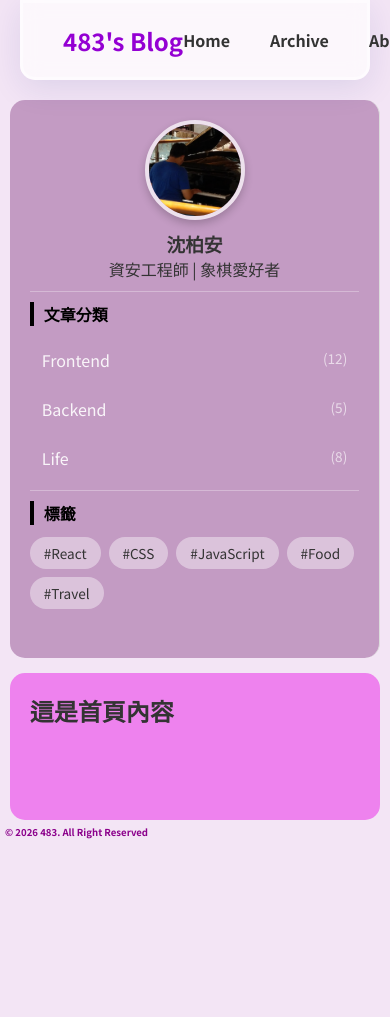
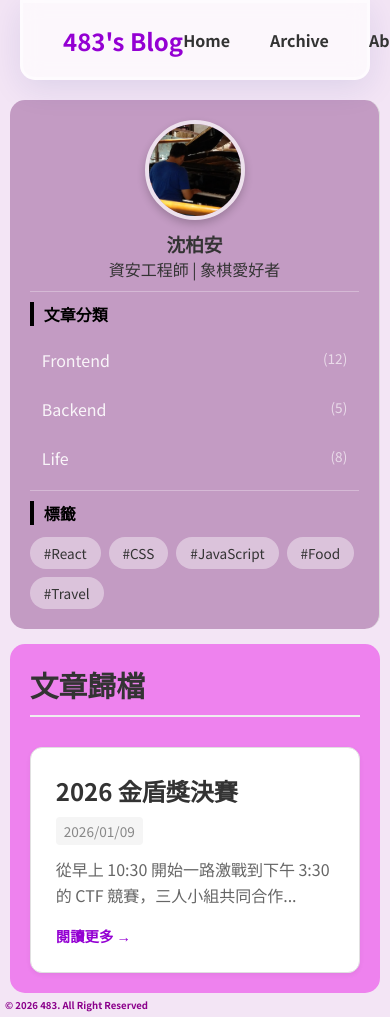
Before and after one commit to pudding483/pudding483.github.io, a React (Vite) app: page /#/archive in a window 390 px wide. Shown: the top 1017 px of the page. Before the commit the page ends 844 px from the top, so only its background shows below. Built offline with nearby package versions, Linux system fonts and the light colour scheme.

Commit message:
wip: redecorate content

```diff
--- a/package.json
+++ b/package.json
@@ -3,9 +3,12 @@
   "private": true,
   "version": "0.0.0",
   "type": "module",
+  "homepage": "https://github.com/pudding483/pudding483.github.io",
   "scripts": {
     "dev": "vite",
     "build": "vite build",
+    "predeploy": "npm run build",
+    "deploy": "gh-pages -d dist",
     "lint": "eslint .",
     "preview": "vite preview"
   },
@@ -22,6 +25,7 @@
     "eslint": "^9.30.1",
     "eslint-plugin-react-hooks": "^5.2.0",
     "eslint-plugin-react-refresh": "^0.4.20",
+    "gh-pages": "^6.3.0",
     "globals": "^16.3.0",
     "vite": "^7.0.4"
   }
--- a/src/components/Sidebar/Sidebar.module.css
+++ b/src/components/Sidebar/Sidebar.module.css
@@ -19,6 +19,16 @@
 
   /* 設定黏住的位置 */
   top: 100px;
+}
+
+@media screen and (max-width: 768px) {
+  .sidebar {
+    position: static;
+
+    top: auto;
+
+    width: 100%;
+  }
 }
 
 .sidebar .divider {
--- a/src/main.jsx
+++ b/src/main.jsx
@@ -1,14 +1,15 @@
 import { StrictMode } from "react";
 import { createRoot } from "react-dom/client";
-import { BrowserRouter } from "react-router-dom"; // User react router
+import { HashRouter } from "react-router-dom";
+// Use react hash router
 
 import App from "./App.jsx";
 import "./index.css";
 
 createRoot(document.getElementById("root")).render(
-	<StrictMode>
-		<BrowserRouter>
-			<App />
-		</BrowserRouter>
-	</StrictMode>,
+  <StrictMode>
+    <HashRouter>
+      <App />
+    </HashRouter>
+  </StrictMode>,
 );
--- a/src/pages/archive/Archive.jsx
+++ b/src/pages/archive/Archive.jsx
@@ -22,10 +22,10 @@ function Archive() {
         {blogPosts.map((post) => (
           // 用 blogPosts 裡面的 key 對應
           <Link to={post.path} key={post.id} className={styles.postCard}>
-						<div className={styles.cardHeader}>
+            <h3 className={styles.title}>{post.title}</h3>
+            <div className={styles.cardTag}>
               <span className={styles.date}>{post.date}</span>
             </div>
-						<h3 className={styles.title}>{post.title}</h3>
             <p className={styles.description}>{post.description}</p>
             <span className={styles.readMore}>閱讀更多 &rarr;</span>
           </Link>
--- a/src/pages/archive/Archive.module.css
+++ b/src/pages/archive/Archive.module.css
@@ -3,7 +3,7 @@
   /* 這裡不需要設高度，讓內容撐開就好 */
 }
 
-.pageTitle {
+.archiveContainer .pageTitle {
   margin-bottom: 30px;
   color: #333;
   font-size: 1.8rem;
@@ -11,14 +11,14 @@
   padding-bottom: 10px;
 }
 
-.listGrid {
+.archiveContainer .listGrid {
   display: flex;
   flex-direction: column; /* 讓卡片由上往下排 */
   gap: 20px; /* 卡片之間的間距 */
 }
 
 /* 長方形卡片本體 */
-.postCard {
+.listGrid .postCard {
   display: block; /* Link 預設是 inline，要改成 block 才能設寬高 padding */
   background-color: white;
   border: 1px solid #e0e0e0;
@@ -40,16 +40,9 @@
   border-color: darkviolet; /* 邊框變色 */
 }
 
-.date {
-	font-size: 0.85rem;
-	color: #888;
-	background: #f5f5f5;
-	padding: 4px 8px;
-	border-radius: 4px;
-}
+.listGrid .title {
+  margin-bottom: 10px;
 
-.title {
-	margin: 15px 0 10px 0;
   font-size: 1.5rem;
   color: #333;
 }
@@ -59,14 +52,30 @@
   color: darkviolet;
 }
 
+.listGrid .cardTag {
+}
+
+.cardTag .date {
+  padding: 4px 8px;
+
+  background: #f5f5f5;
+  border-radius: 4px;
+
+  font-size: 0.85rem;
+  color: #888;
+}
+
 .description {
+  margin-top: 15px;
+  margin-bottom: 15px;
+
   color: #666;
   line-height: 1.6;
-	margin-bottom: 15px;
 }
 
 .readMore {
+  font-size: 0.9rem;
   font-weight: bold;
+
   color: darkviolet;
-	font-size: 0.9rem;
 }
--- a/src/pages/posts/CompCSC_20260109.jsx
+++ b/src/pages/posts/CompCSC_20260109.jsx
@@ -42,7 +42,7 @@ function CompCSC_2026_Post() {
           </p>
 
           <h3>解決方案</h3>
-					<p>我們正常分工，但是先攻 WEB 和 REV </p>
+          <p>我們正常分工，但主攻 WEB 和 REV </p>
 
           <h3>心得</h3>
           <p>
```
Also changed, not shown: 1 other file (tests, documents, lock files or other folders). Lines whose indentation alone changed are shown as unchanged.
